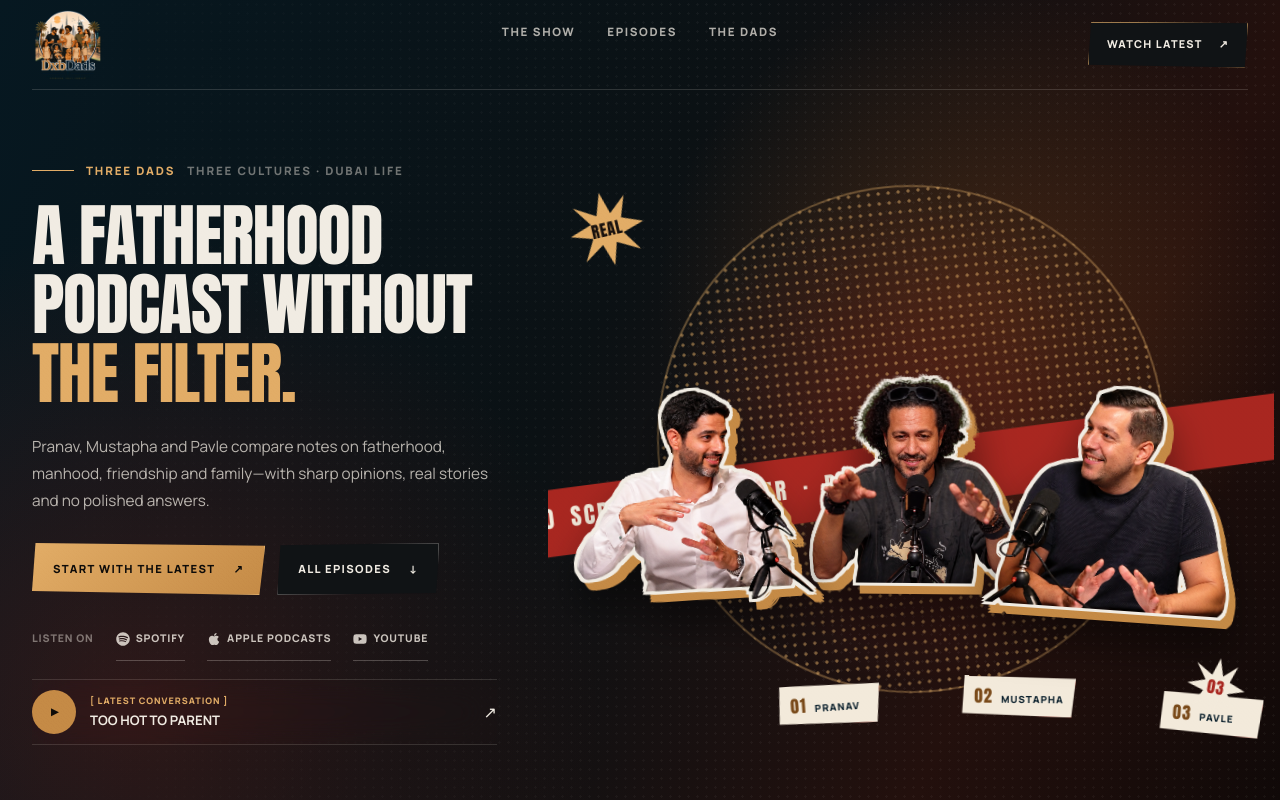
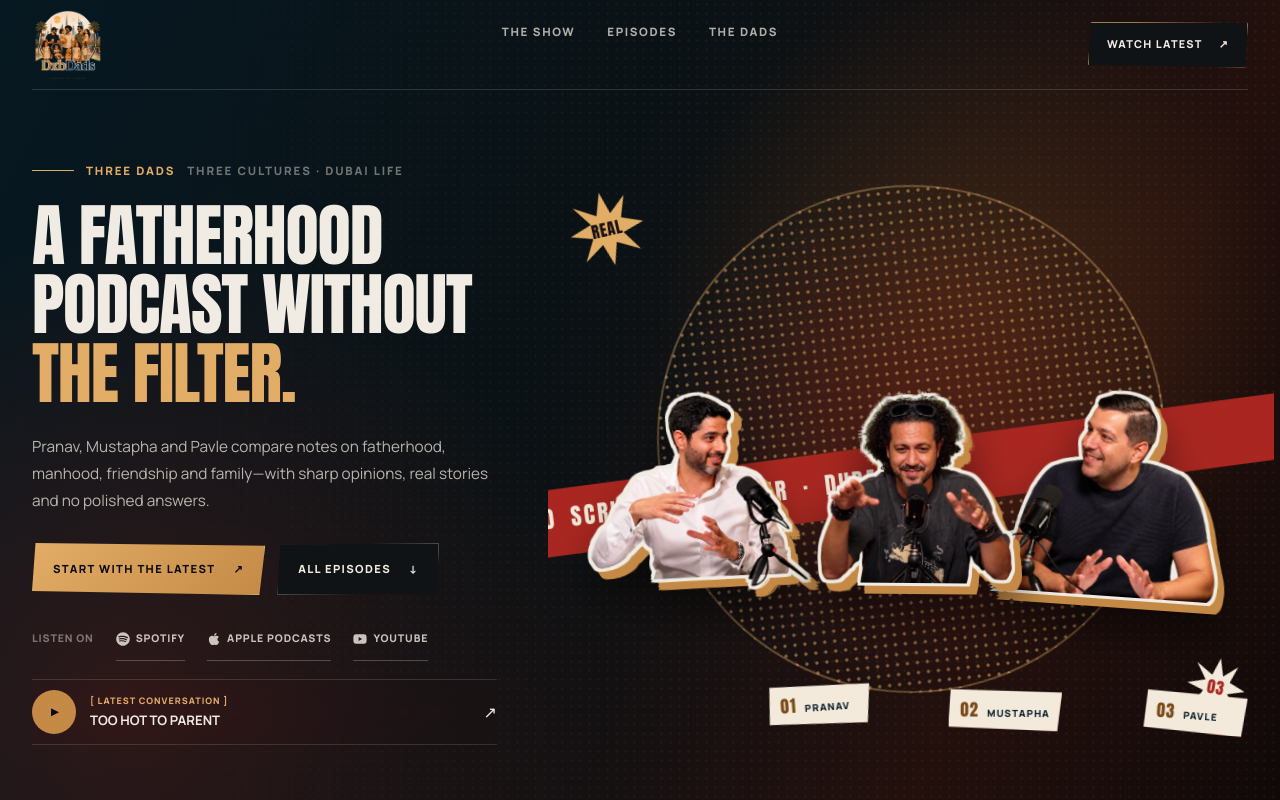
Before and after one commit to lohithlalesh/dxb-dads, a Next.js app: page / in a window 1280 px wide. Shown: the top 800 px of the page. Built offline with nearby package versions, Linux system fonts and the light colour scheme; no server answers.

Commit message:
Restore Mustapha foreground balance

```diff
--- a/app/hero-rebuild.css
+++ b/app/hero-rebuild.css
@@ -359,30 +359,30 @@
 .cutout-pranav {
   --cutout-angle: -4deg;
   z-index: 6;
-  top: 18%;
-  left: -7%;
-  width: 60%;
-  height: 77%;
+  top: 17%;
+  left: -4%;
+  width: 55%;
+  height: 78%;
   animation-delay: 120ms;
 }
 
 .cutout-mustapha {
   --cutout-angle: 0.5deg;
-  z-index: 5;
-  top: 14%;
-  left: 20%;
-  width: 60%;
-  height: 77%;
+  z-index: 7;
+  top: 15%;
+  left: 22.5%;
+  width: 55%;
+  height: 78%;
   animation-delay: 220ms;
 }
 
 .cutout-pavle {
   --cutout-angle: 4deg;
   z-index: 6;
-  top: 18%;
-  right: -7%;
-  width: 60%;
-  height: 77%;
+  top: 17%;
+  right: -4%;
+  width: 55%;
+  height: 78%;
   animation-delay: 320ms;
 }
 
@@ -550,9 +550,9 @@
   .hero-editorial .hero-actions { margin-top: 20px; }
   .hero-listen, .editorial-now-playing { display: none; }
   .pulp-halftone { top: 8%; left: 15%; width: min(70%, 38svh); }
-  .cutout-pranav { top: 13%; left: -6%; width: 58%; height: 84%; }
-  .cutout-mustapha { top: 9%; left: 21%; width: 58%; height: 84%; }
-  .cutout-pavle { top: 13%; right: -6%; width: 58%; height: 84%; }
+  .cutout-pranav { top: 13%; left: -4%; width: 55%; height: 84%; }
+  .cutout-mustapha { top: 10%; left: 22.5%; width: 55%; height: 84%; }
+  .cutout-pavle { top: 13%; right: -4%; width: 55%; height: 84%; }
   .hero-art-copy { top: 3%; right: 1%; }
   .pulp-stripe { top: 50%; height: 62px; }
 }
```
